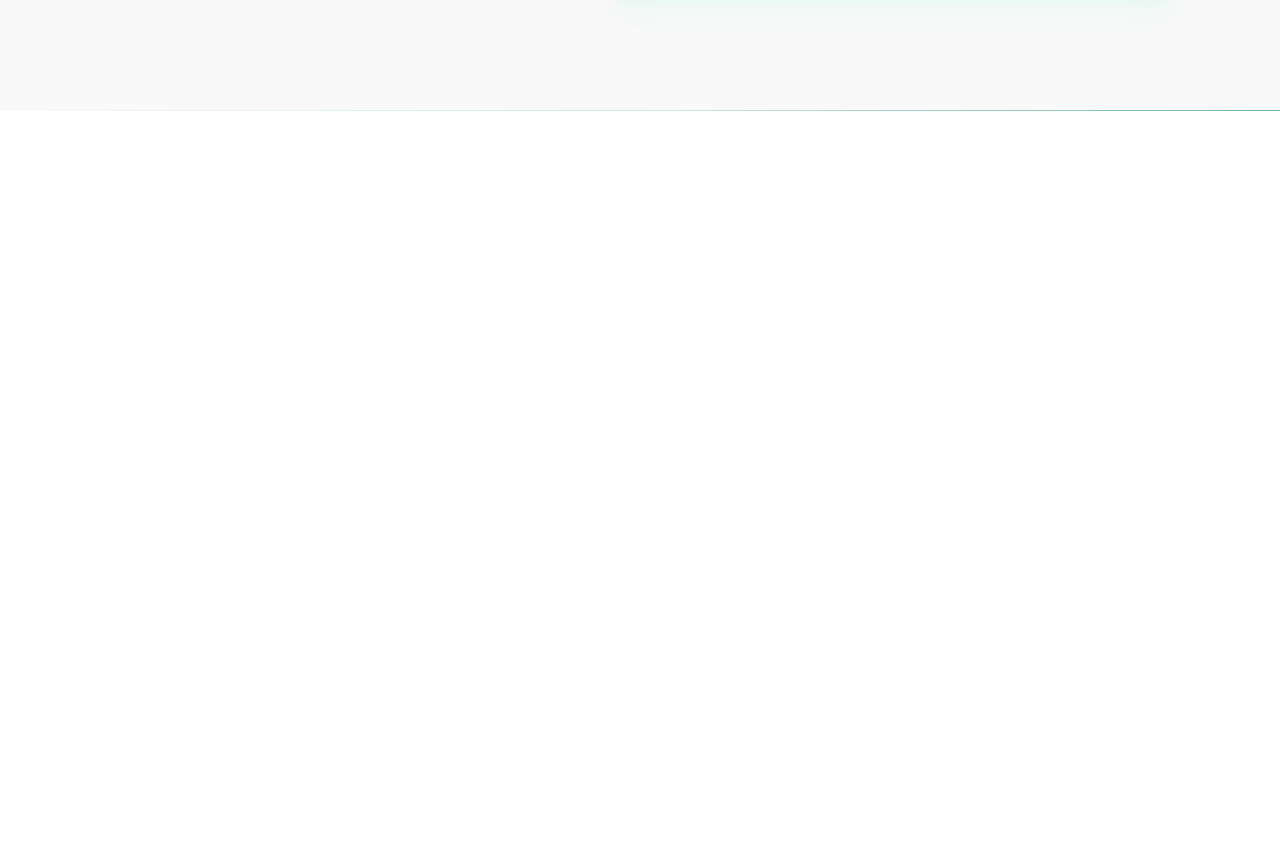
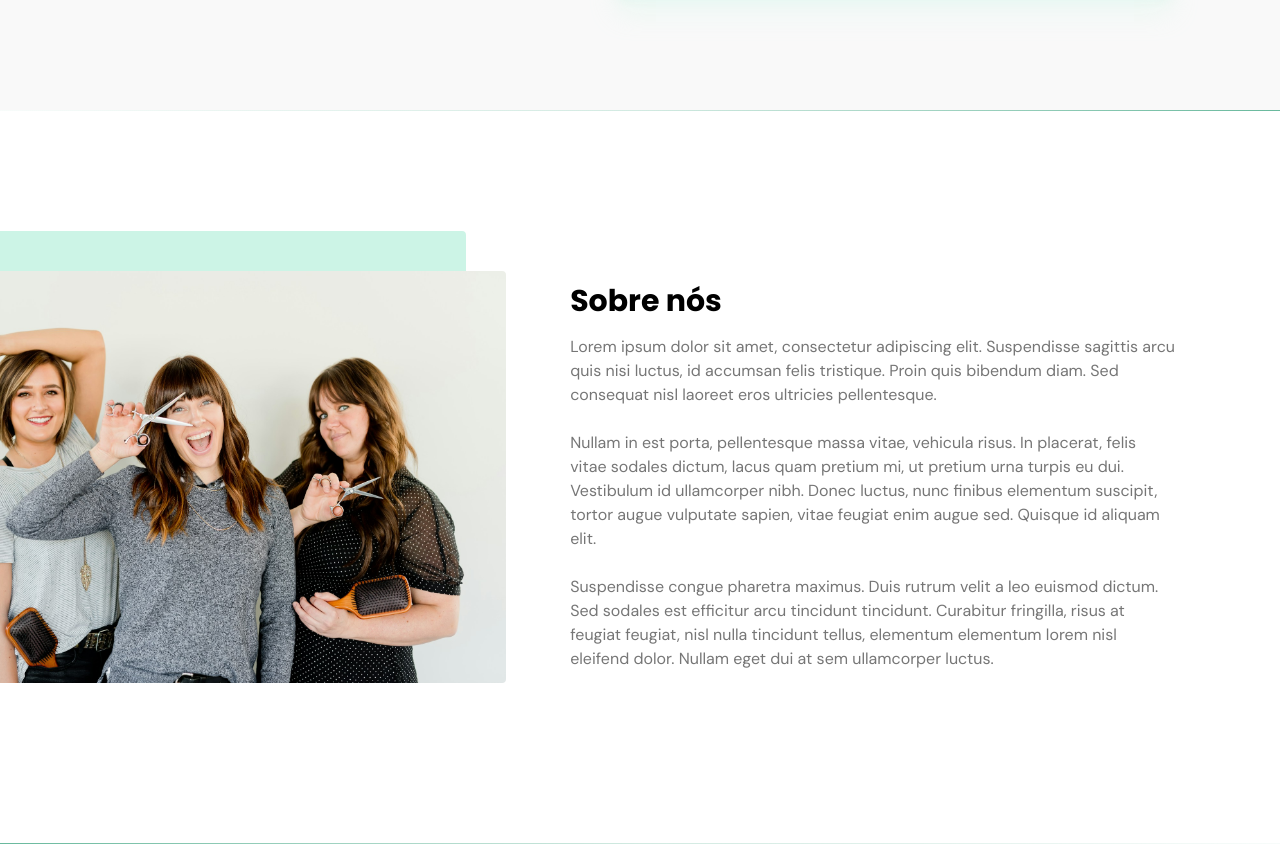
Before and after one commit to lucassamuel94/origin-six, a Next.js app: page / in a window 1280 px wide. Shown: the part 564-1408 px from the top of the page. Before the commit the page ends 800 px from the top, so only its background shows below. Built offline with nearby package versions, Linux system fonts and the light colour scheme.

Commit message:
add component About and Divider

```diff
--- a/src/app/page.tsx
+++ b/src/app/page.tsx
@@ -1,5 +1,6 @@
 import { Header } from '@/components/header'
 import { Divider } from '@/components/ui/divider'
+import { About } from './components/about'
 import { Hero } from './components/hero'
 
 export default function HomeApp() {
@@ -8,6 +9,8 @@ export default function HomeApp() {
       <Header />
       <Hero />
       <Divider direction='right' />
+      <About />
+      <Divider direction='left' />
     </main>
   )
 }
```
